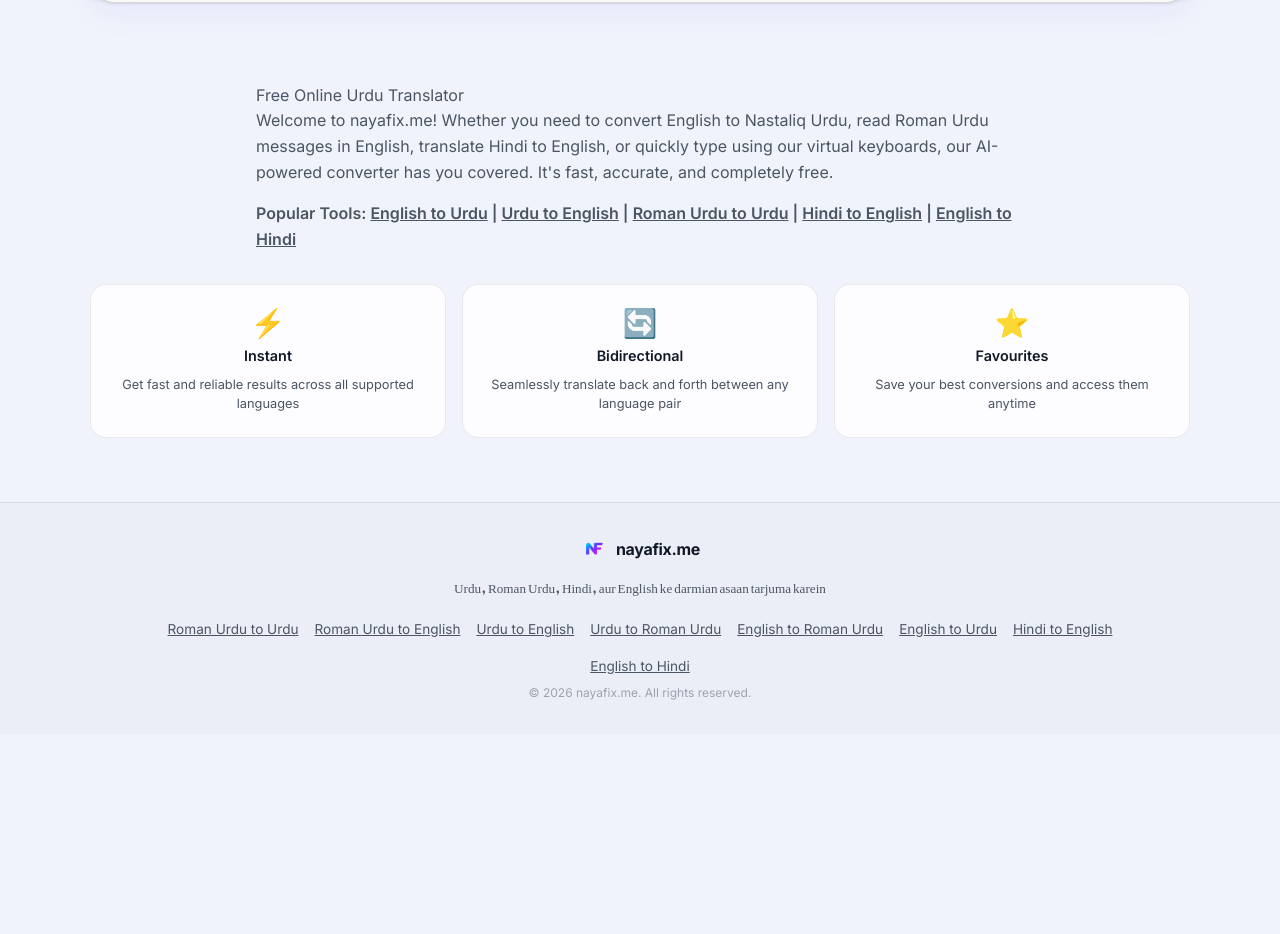
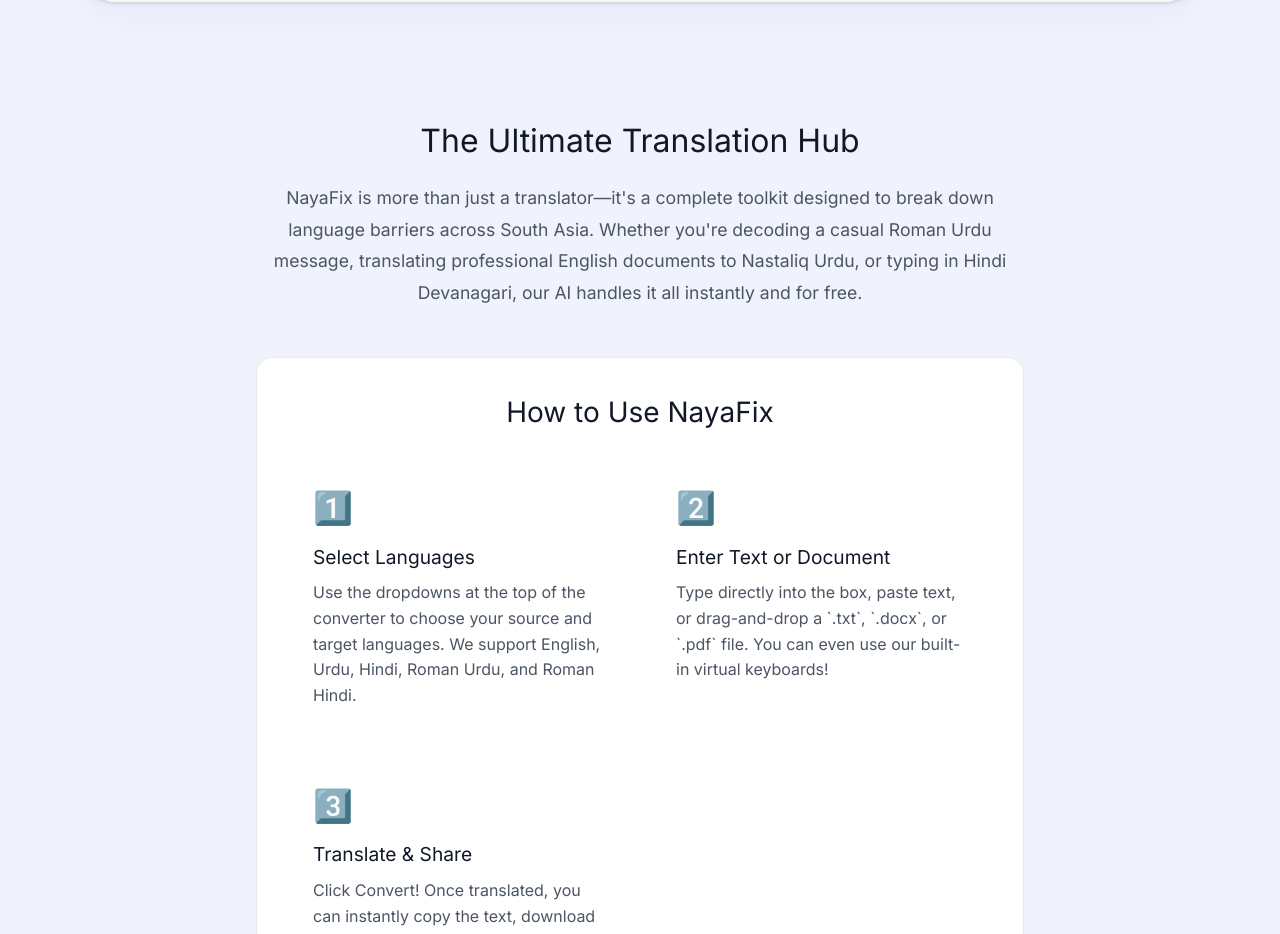
Before and after one commit to usamay15/nayafix, a Next.js app in the folder frontend/: page / in a window 1280 px wide. Shown: the part 1172-2106 px from the top of the page. Before the commit the page ends 1906 px from the top, so only its background shows below. Built offline with nearby package versions, Linux system fonts and the light colour scheme; a web font is replaced by a local one.

Commit message:
Redesign homepage with complete guide and features

```diff
--- a/frontend/app/page.tsx
+++ b/frontend/app/page.tsx
@@ -35,11 +35,113 @@
           </>
         }
         seoContent={
-          <>
-            <h2>Free Online Urdu Translator</h2>
-            <p>Welcome to nayafix.me! Whether you need to convert English to Nastaliq Urdu, read Roman Urdu messages in English, translate Hindi to English, or quickly type using our virtual keyboards, our AI-powered converter has you covered. It's fast, accurate, and completely free.</p>
-            <p style={{ marginTop: '1rem', fontWeight: 600 }}>Popular Tools: <a href="/translation/english-to-urdu" style={{ textDecoration: 'underline' }}>English to Urdu</a> | <a href="/translation/urdu-to-english" style={{ textDecoration: 'underline' }}>Urdu to English</a> | <a href="/translation/roman-urdu-to-urdu" style={{ textDecoration: 'underline' }}>Roman Urdu to Urdu</a> | <a href="/translation/hindi-to-english" style={{ textDecoration: 'underline' }}>Hindi to English</a> | <a href="/translation/english-to-hindi" style={{ textDecoration: 'underline' }}>English to Hindi</a></p>
-          </>
+          <div style={{ padding: '2rem 0', display: 'flex', flexDirection: 'column', gap: '3rem' }}>
+
+            {/* Introductory Section */}
+            <section style={{ textAlign: 'center', maxWidth: '800px', margin: '0 auto' }}>
+              <h2 style={{ fontSize: '2rem', marginBottom: '1rem', color: 'var(--clr-text-1)' }}>The Ultimate Translation Hub</h2>
+              <p style={{ fontSize: '1.1rem', lineHeight: '1.8', color: 'var(--clr-text-2)' }}>
+                NayaFix is more than just a translator—it's a complete toolkit designed to break down language barriers across South Asia. Whether you're decoding a casual Roman Urdu message, translating professional English documents to Nastaliq Urdu, or typing in Hindi Devanagari, our AI handles it all instantly and for free.
+              </p>
+            </section>
+
+            {/* How to Use Section */}
+            <section style={{ background: 'var(--clr-surface-md)', padding: '2rem', borderRadius: 'var(--r-lg)', border: '1px solid var(--clr-border)' }}>
+              <h2 style={{ fontSize: '1.75rem', marginBottom: '1.5rem', textAlign: 'center', color: 'var(--clr-text-1)' }}>How to Use NayaFix</h2>
+              <div style={{ display: 'grid', gridTemplateColumns: 'repeat(auto-fit, minmax(250px, 1fr))', gap: '1.5rem' }}>
+                <div style={{ background: 'var(--clr-surface)', padding: '1.5rem', borderRadius: 'var(--r-md)', boxShadow: 'var(--shadow-sm)' }}>
+                  <div style={{ fontSize: '2rem', marginBottom: '0.5rem' }}>1️⃣</div>
+                  <h3 style={{ fontSize: '1.2rem', marginBottom: '0.5rem', color: 'var(--clr-text-1)' }}>Select Languages</h3>
+                  <p style={{ color: 'var(--clr-text-2)', lineHeight: '1.6' }}>Use the dropdowns at the top of the converter to choose your source and target languages. We support English, Urdu, Hindi, Roman Urdu, and Roman Hindi.</p>
+                </div>
+                <div style={{ background: 'var(--clr-surface)', padding: '1.5rem', borderRadius: 'var(--r-md)', boxShadow: 'var(--shadow-sm)' }}>
+                  <div style={{ fontSize: '2rem', marginBottom: '0.5rem' }}>2️⃣</div>
+                  <h3 style={{ fontSize: '1.2rem', marginBottom: '0.5rem', color: 'var(--clr-text-1)' }}>Enter Text or Document</h3>
+                  <p style={{ color: 'var(--clr-text-2)', lineHeight: '1.6' }}>Type directly into the box, paste text, or drag-and-drop a `.txt`, `.docx`, or `.pdf` file. You can even use our built-in virtual keyboards!</p>
+                </div>
+                <div style={{ background: 'var(--clr-surface)', padding: '1.5rem', borderRadius: 'var(--r-md)', boxShadow: 'var(--shadow-sm)' }}>
+                  <div style={{ fontSize: '2rem', marginBottom: '0.5rem' }}>3️⃣</div>
+                  <h3 style={{ fontSize: '1.2rem', marginBottom: '0.5rem', color: 'var(--clr-text-1)' }}>Translate & Share</h3>
+                  <p style={{ color: 'var(--clr-text-2)', lineHeight: '1.6' }}>Click Convert! Once translated, you can instantly copy the text, download it as a file, share it to WhatsApp/Telegram, or save it to Favourites.</p>
+                </div>
+              </div>
+            </section>
+
+            {/* Features Grid */}
+            <section>
+              <h2 style={{ fontSize: '1.75rem', marginBottom: '1.5rem', textAlign: 'center', color: 'var(--clr-text-1)' }}>Everything You Need in One Place</h2>
+              <div style={{ display: 'grid', gridTemplateColumns: 'repeat(auto-fit, minmax(300px, 1fr))', gap: '1.5rem' }}>
+
+                {/* Feature 1 */}
+                <div style={{ padding: '1.5rem', border: '1px solid var(--clr-border)', borderRadius: 'var(--r-lg)', background: 'var(--clr-surface)' }}>
+                  <div style={{ display: 'flex', alignItems: 'center', gap: '0.75rem', marginBottom: '1rem' }}>
+                    <span style={{ fontSize: '1.5rem' }}>⚡</span>
+                    <h3 style={{ fontSize: '1.25rem', color: 'var(--clr-text-1)', margin: 0 }}>Smart AI Engine</h3>
+                  </div>
+                  <p style={{ color: 'var(--clr-text-2)', lineHeight: '1.6', margin: 0 }}>Unlike standard translators, our AI understands context, slang, and grammar perfectly, ensuring natural-sounding translations every time.</p>
+                </div>
+
+                {/* Feature 2 */}
+                <div style={{ padding: '1.5rem', border: '1px solid var(--clr-border)', borderRadius: 'var(--r-lg)', background: 'var(--clr-surface)' }}>
+                  <div style={{ display: 'flex', alignItems: 'center', gap: '0.75rem', marginBottom: '1rem' }}>
+                    <span style={{ fontSize: '1.5rem' }}>🎨</span>
+                    <h3 style={{ fontSize: '1.25rem', color: 'var(--clr-text-1)', margin: 0 }}>Beautiful Quote Maker</h3>
+                  </div>
+                  <p style={{ color: 'var(--clr-text-2)', lineHeight: '1.6', margin: 0 }}>Turn any translation into a stunning, Instagram-ready aesthetic image quote with customizable backgrounds and Nastaliq fonts.</p>
+                </div>
+
+                {/* Feature 3 */}
+                <div style={{ padding: '1.5rem', border: '1px solid var(--clr-border)', borderRadius: 'var(--r-lg)', background: 'var(--clr-surface)' }}>
+                  <div style={{ display: 'flex', alignItems: 'center', gap: '0.75rem', marginBottom: '1rem' }}>
+                    <span style={{ fontSize: '1.5rem' }}>⭐</span>
+                    <h3 style={{ fontSize: '1.25rem', color: 'var(--clr-text-1)', margin: 0 }}>History & Favourites</h3>
+                  </div>
+                  <p style={{ color: 'var(--clr-text-2)', lineHeight: '1.6', margin: 0 }}>Never lose a translation. Your recent translations are automatically saved to your History, and you can star important ones to your Favourites list.</p>
+                </div>
+
+                {/* Feature 4 */}
+                <div style={{ padding: '1.5rem', border: '1px solid var(--clr-border)', borderRadius: 'var(--r-lg)', background: 'var(--clr-surface)' }}>
+                  <div style={{ display: 'flex', alignItems: 'center', gap: '0.75rem', marginBottom: '1rem' }}>
+                    <span style={{ fontSize: '1.5rem' }}>📄</span>
+                    <h3 style={{ fontSize: '1.25rem', color: 'var(--clr-text-1)', margin: 0 }}>Document Translation</h3>
+                  </div>
+                  <p style={{ color: 'var(--clr-text-2)', lineHeight: '1.6', margin: 0 }}>Why copy-paste? Just drag and drop your `.pdf`, `.docx`, or `.txt` files directly into the input box to instantly extract and translate the text.</p>
+                </div>
+
+                {/* Feature 5 */}
+                <div style={{ padding: '1.5rem', border: '1px solid var(--clr-border)', borderRadius: 'var(--r-lg)', background: 'var(--clr-surface)' }}>
+                  <div style={{ display: 'flex', alignItems: 'center', gap: '0.75rem', marginBottom: '1rem' }}>
+                    <span style={{ fontSize: '1.5rem' }}>⌨️</span>
+                    <h3 style={{ fontSize: '1.25rem', color: 'var(--clr-text-1)', margin: 0 }}>Urdu & Hindi Keyboards</h3>
+                  </div>
+                  <p style={{ color: 'var(--clr-text-2)', lineHeight: '1.6', margin: 0 }}>Don't have the right keyboard installed on your device? We provide built-in virtual keyboards so you can easily type in Nastaliq Urdu or Devanagari Hindi.</p>
+                </div>
+
+                {/* Feature 6 */}
+                <div style={{ padding: '1.5rem', border: '1px solid var(--clr-border)', borderRadius: 'var(--r-lg)', background: 'var(--clr-surface)' }}>
+                  <div style={{ display: 'flex', alignItems: 'center', gap: '0.75rem', marginBottom: '1rem' }}>
+                    <span style={{ fontSize: '1.5rem' }}>📱</span>
+                    <h3 style={{ fontSize: '1.25rem', color: 'var(--clr-text-1)', margin: 0 }}>Mobile Optimized</h3>
+                  </div>
+                  <p style={{ color: 'var(--clr-text-2)', lineHeight: '1.6', margin: 0 }}>NayaFix is designed as a Progressive Web App (PWA). It works flawlessly on your phone and can even be added to your home screen like a native app.</p>
+                </div>
+
+              </div>
+            </section>
+
+            {/* Quick Links */}
+            <section style={{ textAlign: 'center', padding: '2rem 0', borderTop: '1px solid var(--clr-border)' }}>
+              <p style={{ fontWeight: 600, color: 'var(--clr-text-1)', marginBottom: '1rem' }}>Explore our most popular translation tools:</p>
+              <div style={{ display: 'flex', flexWrap: 'wrap', justifyContent: 'center', gap: '1rem' }}>
+                <a href="/translation/english-to-urdu" className="btn btn-outline">English to Urdu</a>
+                <a href="/translation/urdu-to-english" className="btn btn-outline">Urdu to English</a>
+                <a href="/translation/roman-urdu-to-urdu" className="btn btn-outline">Roman Urdu to Urdu</a>
+                <a href="/translation/hindi-to-english" className="btn btn-outline">Hindi to English</a>
+                <a href="/translation/english-to-hindi" className="btn btn-outline">English to Hindi</a>
+              </div>
+            </section>
+
+          </div>
         }
       >
         <Translator initialSourceLang="ru" initialTargetLang="ur" />
```
